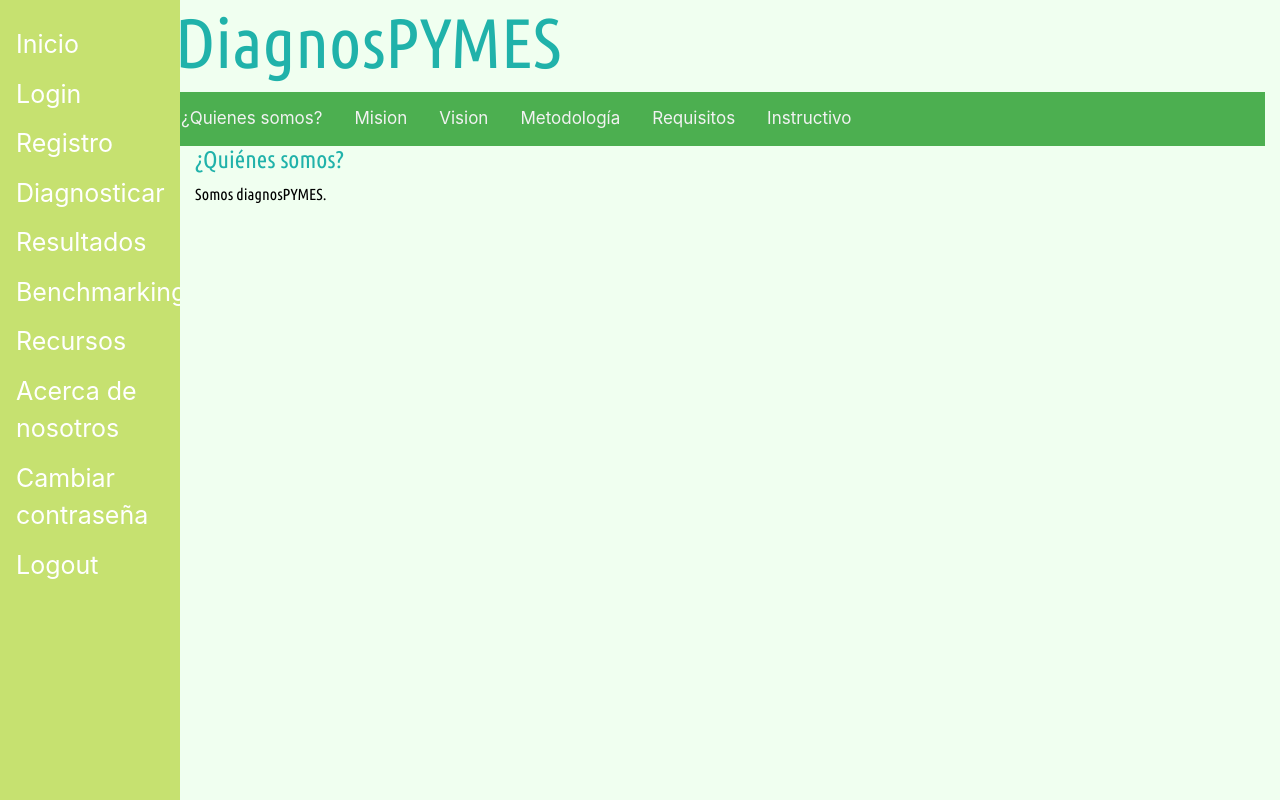
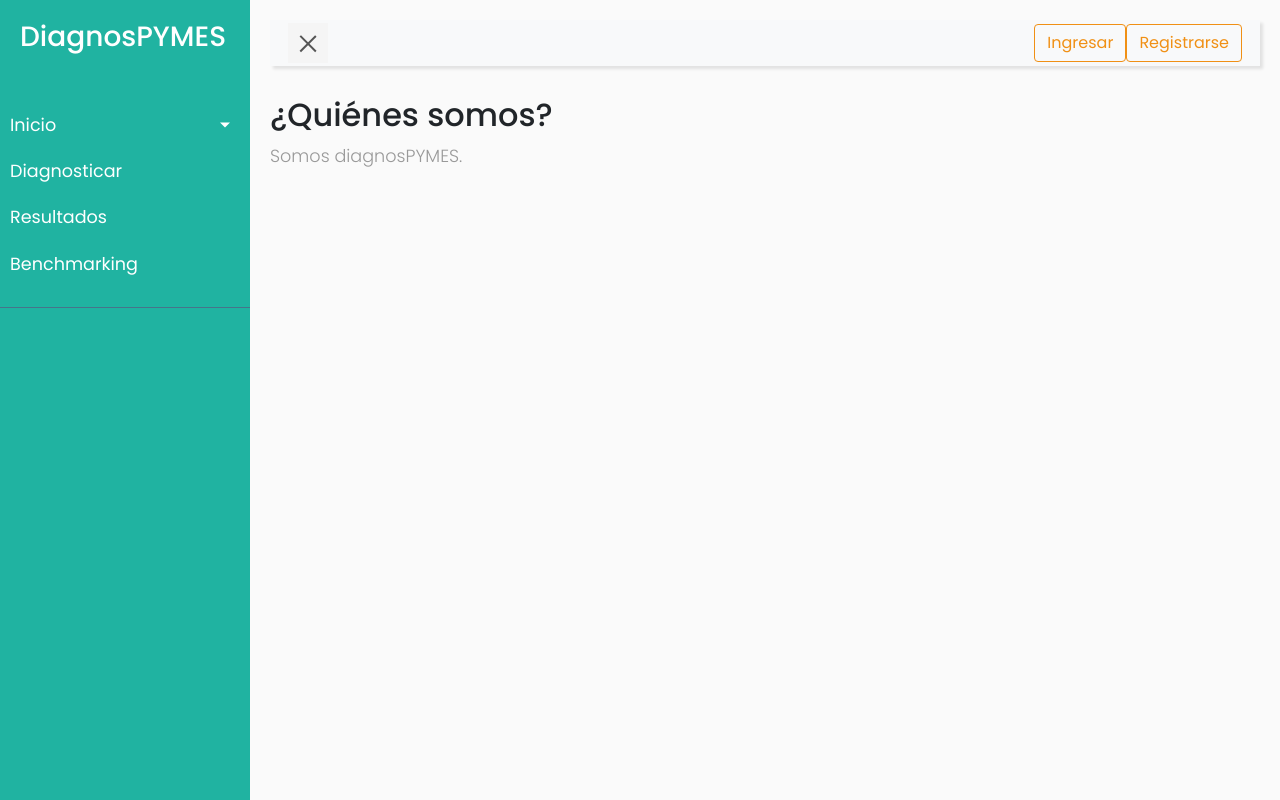
Before and after one commit to DiagnosPymes/diagnospymes, a Django app: page / in a window 1280 px wide. Run offline with Django 3.2, Linux system fonts and the light colour scheme; some libraries are stand-ins or nearby versions.

Commit message:
base template updated

```diff
--- /dev/null
+++ b/mm_evaluation/static/mm_evaluation/css/sidebar.css
@@ -0,0 +1,397 @@
+/*
+    DEMO STYLE
+*/
+@import "https://fonts.googleapis.com/css?family=Poppins:300,400,500,600,700";
+
+:root {
+    --first-color:#20B3A1;
+    --second-color:#15BFF0;
+    --third-color:#4AD18E;
+    --third-border-color:#c5e3d4;
+    --third-hover-color:#008f47;
+    --fourth-color:#F09015;
+    --fourth-hover-color:#c97100;
+    --fourth-border-color:#f7e0c3;
+    --dark-color:#344A58;
+}
+
+body {
+    font-family: 'Poppins', sans-serif;
+    background: #fafafa;
+}
+
+p {
+    font-family: 'Poppins', sans-serif;
+    font-size: 1.1em;
+    font-weight: 300;
+    line-height: 1.7em;
+    color: #999;
+}
+
+a, a:hover, a:focus {
+    color: inherit;
+    text-decoration: none;
+    transition: all 0.3s;
+}
+
+.navbar {
+    padding: 3px 3px;
+    background: #fff;
+    border: none;
+    border-radius: 0;
+    margin-bottom: 30px;
+    box-shadow: 3px 3px 3px rgba(0, 0, 0, 0.1);
+}
+
+.navbar-btn {
+    box-shadow: none;
+    outline: none !important;
+    border: none;
+}
+
+.line {
+    width: 100%;
+    height: 1px;
+    border-bottom: 1px dashed #ddd;
+    margin: 40px 0;
+}
+
+.btn-outline-fourth {
+  color: var(--fourth-color);
+  background-color: transparent;
+  background-image: none;
+  border-color: var(--fourth-color);
+}
+
+.btn-outline-fourth:hover {
+  color: #fff;
+  background-color: var(--fourth-color);
+  border-color: var(--fourth-color);
+}
+
+.btn-outline-secondary:hover {
+  color: #fff;
+  background-color: var(--fourth-color);
+  border-color: var(--fourth-color);
+}
+
+.btn-outline-fourth:focus, .btn-outline-fourth.focus {
+  box-shadow: 0 0 0 0.2rem rgba(240, 144, 21, 0.5);
+}
+
+.btn-outline-fourth.disabled, .btn-outline-fourth:disabled {
+  color: var(--fourth-color);
+  background-color: transparent;
+}
+
+.btn-outline-fourth:not(:disabled):not(.disabled):active, .btn-outline-fourth:not(:disabled):not(.disabled).active,
+.show > .btn-outline-fourth.dropdown-toggle {
+  color: #fff;
+  background-color: var(--fourth-color);
+  border-color: var(--fourth-color);
+}
+
+.btn-outline-fourth:not(:disabled):not(.disabled):active:focus, .btn-outline-fourth:not(:disabled):not(.disabled).active:focus,
+.show > .btn-outline-fourth.dropdown-toggle:focus {
+  box-shadow: 0 0 0 0.2rem rgba(240, 144, 21, 0.5);
+}
+
+
+.btn-third {
+  color: #fff;
+  background-color: var(--third-color);
+  border-color: var(--third-border-color);
+}
+
+.btn-third:hover {
+  color: #fff;
+  background-color: var(--third-hover-color);
+  border-color: var(--third-border-color);
+}
+
+.btn-third:focus, .btn-third.focus {
+  box-shadow: 0 0 0 0.2rem rgba(0, 123, 255, 0.5);
+}
+
+.btn-third.disabled, .btn-third:disabled {
+  color: #fff;
+  background-color: var(--third-hover-color);
+  border-color: var(--third-border-color);
+}
+
+.btn-third:not(:disabled):not(.disabled):active, .btn-third:not(:disabled):not(.disabled).active,
+.show > .btn-third.dropdown-toggle {
+  color: #fff;
+  background-color: #0062cc;
+  border-color: #005cbf;
+}
+
+.btn-third:not(:disabled):not(.disabled):active:focus, .btn-third:not(:disabled):not(.disabled).active:focus,
+.show > .btn-third.dropdown-toggle:focus {
+  box-shadow: 0 0 0 0.2rem rgba(0, 123, 255, 0.5);
+}
+.btn-fourth {
+  color: #fff;
+  background-color: var(--fourth-color);
+  border-color: var(--fourth-border-color);
+}
+
+.btn-fourth:hover {
+  color: #fff;
+  background-color: var(--fourth-hover-color);
+  border-color: var(--fourth-border-color);
+}
+
+.btn-fourth:focus, .btn-fourth.focus {
+  box-shadow: 0 0 0 0.2rem rgba(0, 123, 255, 0.5);
+}
+
+.btn-fourth.disabled, .btn-fourth:disabled {
+  color: #fff;
+  background-color: var(--fourth-hover-color);
+  border-color: var(--fourth-border-color);
+}
+
+.btn-fourth:not(:disabled):not(.disabled):active, .btn-fourth:not(:disabled):not(.disabled).active,
+.show > .btn-fourth.dropdown-toggle {
+  color: #fff;
+  background-color: #0062cc;
+  border-color: #005cbf;
+}
+
+.btn-fourth:not(:disabled):not(.disabled):active:focus, .btn-fourth:not(:disabled):not(.disabled).active:focus,
+.show > .btn-fourth.dropdown-toggle:focus {
+  box-shadow: 0 0 0 0.2rem rgba(0, 123, 255, 0.5);
+}
+
+
+.flex-container{
+  display: -webkit-flex; /* NEW - Safari 6.1+. iOS 7.1+, BB10 */
+  display: flex;         /* NEW, Spec - Firefox, Chrome, Opera */
+
+  justify-content: center;
+  align-items: center;
+
+  width: 400px;
+  height: 200px;
+  background-color: #3498db;
+}
+
+
+.btn-link {
+  font-weight: 400;
+  color: var(--third-hover-color);
+  background-color: transparent;
+}
+
+.btn-link:hover {
+  color: var(--third-hover-color);
+  text-decoration: underline;
+  background-color: transparent;
+  border-color: transparent;
+}
+
+.btn-link:focus, .btn-link.focus {
+  text-decoration: underline;
+  border-color: transparent;
+  box-shadow: none;
+}
+
+.btn-link:disabled, .btn-link.disabled {
+  color: var(--third-hover-color);
+  pointer-events: none;
+}
+
+.page-link {
+  position: relative;
+  display: block;
+  padding: 0.5rem 0.75rem;
+  margin-left: -1px;
+  line-height: 1.25;
+  color: var(--third-color);
+  background-color: #fff;
+  border: 1px solid var(--third-border-color);
+}
+
+.page-link:hover {
+  z-index: 2;
+  color: var(--third-hover-color);
+  text-decoration: none;
+  background-color: #ebe6e1;
+  border-color: var(--third-border-color);
+}
+
+.page-item.active .page-link {
+  z-index: 1;
+  color: #fff;
+  background-color: var(--third-color);
+  border-color: var(--third-border-color);
+}
+
+.page-link:focus {
+  z-index: 2;
+  outline: 0;
+  box-shadow: 0 0 0 0.2rem rgba(0, 123, 255, 0.25);
+}
+
+.page-link:not(:disabled):not(.disabled) {
+  cursor: pointer;
+}
+
+
+
+/* ---------------------------------------------------
+    SIDEBAR STYLE
+----------------------------------------------------- */
+
+.wrapper {
+    display: flex;
+    width: 100%;
+    align-items: stretch;
+    perspective: 1500px;
+}
+
+
+#sidebar {
+    min-width: 250px;
+    max-width: 250px;
+    background: var(--first-color);
+    color: #fff;
+    transition: all 0.6s cubic-bezier(0.945, 0.020, 0.270, 0.665);
+    transform-origin: bottom left;
+}
+
+#sidebar.active {
+    margin-left: -250px;
+    transform: rotateY(100deg);
+}
+
+#sidebar .sidebar-header {
+    padding: 20px;
+    background: var(--first-color);
+}
+
+#sidebar ul.components {
+    padding: 20px 0;
+    border-bottom: 1px solid #47748b;
+}
+
+#sidebar ul p {
+    color: #fff;
+    padding: 10px;
+}
+
+#sidebar ul li a {
+    padding: 10px;
+    font-size: 1.1em;
+    display: block;
+}
+#sidebar ul li a:hover {
+    color: var(--first-color);
+    background: #fff;
+}
+
+#sidebar ul li.active > a, a[aria-expanded="true"] {
+    color: #fff;
+    background: var(--first-color);
+}
+
+
+a[data-toggle="collapse"] {
+    position: relative;
+}
+
+.dropdown-toggle::after {
+    display: block;
+    position: absolute;
+    top: 50%;
+    right: 20px;
+    transform: translateY(-50%);
+}
+
+ul ul a {
+    font-size: 0.9em !important;
+    padding-left: 30px !important;
+    background: var(--first-color);
+}
+
+
+
+/* ---------------------------------------------------
+    CONTENT STYLE
+----------------------------------------------------- */
+#content {
+    width: 100%;
+    padding: 20px;
+    min-height: 100vh;
+    transition: all 0.3s;
+}
+
+#sidebarCollapse {
+    width: 40px;
+    height: 40px;
+    background: #f5f5f5;
+    cursor: pointer;
+}
+
+#sidebarCollapse span {
+    width: 80%;
+    height: 2px;
+    margin: 0 auto;
+    display: block;
+    background: #555;
+    transition: all 0.8s cubic-bezier(0.810, -0.330, 0.345, 1.375);
+    transition-delay: 0.2s;
+}
+
+#sidebarCollapse span:first-of-type {
+    transform: rotate(45deg) translate(2px, 2px);
+}
+#sidebarCollapse span:nth-of-type(2) {
+    opacity: 0;
+}
+#sidebarCollapse span:last-of-type {
+    transform: rotate(-45deg) translate(1px, -1px);
+}
+
+
+#sidebarCollapse.active span {
+    transform: none;
+    opacity: 1;
+    margin: 5px auto;
+}
+
+
+/* ---------------------------------------------------
+    MEDIAQUERIES
+----------------------------------------------------- */
+@media (max-width: 768px) {
+    #sidebar {
+        margin-left: -250px;
+        transform: rotateY(90deg);
+    }
+    #sidebar.active {
+        margin-left: 0;
+        transform: none;
+    }
+    #sidebarCollapse span:first-of-type,
+    #sidebarCollapse span:nth-of-type(2),
+    #sidebarCollapse span:last-of-type {
+        transform: none;
+        opacity: 1;
+        margin: 5px auto;
+    }
+    #sidebarCollapse.active span {
+        margin: 0 auto;
+    }
+    #sidebarCollapse.active span:first-of-type {
+        transform: rotate(45deg) translate(2px, 2px);
+    }
+    #sidebarCollapse.active span:nth-of-type(2) {
+        opacity: 0;
+    }
+    #sidebarCollapse.active span:last-of-type {
+        transform: rotate(-45deg) translate(1px, -1px);
+    }
+
+}
--- a/mm_evaluation/templates/mm_evaluation/base.html
+++ b/mm_evaluation/templates/mm_evaluation/base.html
@@ -1,135 +1,119 @@
+<!DOCTYPE html>
 {% load static %}
-<html lang="en">
+<html>
     <head>
-        <style>
-/* Add a black background color to the top navigation */
-.topnav {
-    background-color: #4CAF50;
-    overflow: hidden;
-    margin-left: 60px;
-}
+        <meta http-equiv="X-UA-Compatible" content="IE=edge">
+        <meta name="viewport" content="width=device-width, initial-scale=1">
+        <meta charset="utf-8">
+        <link href="{% static 'mm_evaluation/css/sidebar.css' %}" rel="stylesheet">
 
-     .topnav a {
-         float: left;
-         color: #f2f2f2;
-         text-align: center;
-         padding: 14px 16px;
-         text-decoration: none;
-         font-size: 17px;
-     }
-
-     .topnav a:hover {
-         background-color: #C6E170;
-         color: black;
-     }
-
-     .topnav a.active {
-         background-color: #1C344E;
-         color: ;
-     }
-
-     .sidenav {
-         height: 100%;
-         width: 180px;
-         position: fixed;
-         z-index: 1;
-         top: 0;
-         left: 0;
-         background-color: #C6E170;
-         overflow-x: hidden;
-         padding-top: 20px;
-     }
-
-     .sidenav a {
-         padding: 6px 8px 6px 16px;
-         text-decoration: none;
-         font-size: 25px;
-         color: white;
-         display: block;
-     }
-
-     .sidenav a:hover {
-         color: #92C46D;
-     }
-
-     @media screen and (max-height: 450px) {
-         .sidenav {padding-top: 15px;}
-         .sidenav a {font-size: 18px;}
-     }
-
-     .main {
-         margin-left: 60px; /* Same as the width of the sidenav */
-         font-size: 28px; /* Increased text to enable scrolling */
-         padding: 0px 10px;
-     }
-
-     .main h1 {
-         color: lightseagreen;
-         font-family: 'Ubuntu Condensed', sans-serif;
-         font-size: 200%;
-
-     }
-
-     .content {
-         margin-left: 90px;
-     }
-
-     .content h2 {
-         color: lightseagreen;
-         font-family: 'Ubuntu Condensed', sans-serif;
-         font-size: 150%;
-
-     }
-
-     .content h1 {
-         color: lightseagreen;
-         font-family: 'Ubuntu Condensed', sans-serif;
-         font-size: 250%;
-
-     }
-
-     .content p {
-         color: black;
-         font-family: 'Ubuntu Condensed', sans-serif;
-         font-size: 100%;
-     }
-
-        </style>
-        <link href="https://fonts.googleapis.com/css2?family=Roboto:wght@500&family=Ubuntu+Condensed&display=swap" rel="stylesheet">
+        <!--<link href="https://fonts.googleapis.com/css2?family=Roboto:wght@500&family=Ubuntu+Condensed&display=swap" rel="stylesheet">-->
         {% load bootstrap4 %}
         {% load fontawesome_5 %}
         {% load static %}
         {# Load CSS and JavaScript #}
         {% bootstrap_css %}
         {% bootstrap_javascript jquery='full' %}
-        <script type="text/javascript" src="{% static 'mm_evaluation/js/bootstrap-slider.js' %}"></script>
         {# Display django.contrib.messages as Bootstrap alerts #}
         {% bootstrap_messages %}
-        <meta name="viewport" content="width=device-width, initial-scale=1">
         <style>
 .slider.slider-horizontal .tooltip.tooltip-main.in,
 .slider.slider-vertical .tooltip.tooltip-main.in { opacity: 1 !important; }
         </style>
+        <!-- Our Custom CSS -->
+        <link href="{% static 'mm_evaluation/css/sidebar.css' %}" rel="stylesheet">
+
     </head>
+    <body>
+        <div class="wrapper">
+            <nav id="sidebar">
+                <div class="sidebar-header">
+                    <h3>DiagnosPYMES</h3>
+                </div>
+                <ul class="list-unstyled components">
+                    <li class="active">
+                        <a href="#homeSubmenu" data-toggle="collapse" aria-expanded="false" class="dropdown-toggle">Inicio</a>
+                        <ul class="collapse list-unstyled" id="homeSubmenu">
+                            <li>
+                                <a href="{% url 'mm_evaluation:index' %}">¿Quiénes somos?</a>
+                            </li>
+                            <li>
+                                <a href="{% url 'mm_evaluation:mission' %}">Misión</a>
+                            </li>
+                            <li>
+                                <a href="{% url 'mm_evaluation:vision' %}">Visión</a>
+                            </li>
+                            <li>
+                                <a href="{% url 'mm_evaluation:methodology' %}">Metodología</a>
+                            </li>
+                            <li>
+                                <a href="{% url 'mm_evaluation:requirements' %}">Requisitos</a>
+                            </li>
+                            <li>
+                                <a href="{% url 'mm_evaluation:instructions' %}">Instructivo</a>
+                            </li>
+                            <li>
+                                <a href="{% url 'mm_evaluation:resources' %}">Recursos</a>
+                            </li>
+                            <li>
+                                <a href="{% url 'mm_evaluation:us' %}">Acerca de nosotros</a>
+                            </li>
+                        </ul>
+                    </li>
 
-    <body style="background-color:honeydew;">
-        <div class="sidenav">
-            <a href="{% url 'mm_evaluation:index' %}">Inicio</a>
-            <a href="{% url 'mm_evaluation:login' %}">Login</a>
-            <a href="{% url 'mm_evaluation:registration' %}">Registro</a>
+                    <li>
                         <a href="{% url 'mm_evaluation:begin_or_continue_autoevaluation' %}">Diagnosticar</a>
+                    </li>
+                    <li>
                         <a href="{% url 'mm_evaluation:results' %}">Resultados</a>
+                    </li>
+                    <li>
                         <a href="{% url 'mm_evaluation:benchmarking' %}">Benchmarking</a>
-            <a href="{% url 'mm_evaluation:resources' %}">Recursos</a>
-            <a href="{% url 'mm_evaluation:us' %}">Acerca de nosotros</a>
-            <a href="{% url 'mm_evaluation:password_change' %}">Cambiar contraseña</a>
-            <a href="{% url 'mm_evaluation:logout' %}">Logout</a>
+                    </li>
+                </ul>
+            </nav>
+            <div id="content">
+                <nav class="navbar sticky-top navbar-expand-lg navbar-light bg-light">
+                    <div class="container-fluid">
+
+                        <button type="button" id="sidebarCollapse" class="navbar-btn">
+                            <span></span>
+                            <span></span>
+                            <span></span>
+                        </button>
+                        <button class="btn btn-dark d-inline-block d-lg-none ml-auto" type="button" data-toggle="collapse" data-target="#navbarSupportedContent" aria-controls="navbarSupportedContent" aria-expanded="false" aria-label="Toggle navigation">
+                            <i class="fas fa-align-justify"></i>
+                        </button>
+                        <!--<img src="{% static 'mm_evaluation/Logo.png' %}" alt="DiagnosPYMES" width="150" height="60">-->
+                        <div class="collapse navbar-collapse" id="navbarSupportedContent">
+                            <ul class="nav navbar-nav ml-auto">
+                                {% if user.is_authenticated %}
+                                <a class="btn btn-outline-secondary  disabled" role="button">Usuario: {{ user.username }}</a>
+                                <a class="btn btn-outline-secondary " href="{% url 'mm_evaluation:password_change' %}" role="button">Cambiar contraseña</a>
+                                <a class="btn btn-outline-fourth " href="{% url 'mm_evaluation:logout' %}" role="button">Logout</a>
+                                {% else %}
+                                <a class="btn btn-outline-fourth" href="{% url 'mm_evaluation:login' %}">Ingresar</a>
+                                <a class="btn btn-outline-fourth" href="{% url 'mm_evaluation:registration' %}">Registrarse</a>
+                                {% endif %}
+                            </ul>
                         </div>
-        <div class="content">
-            <div class="col-md-12">
+                    </div>
+                </nav>
                 {% block content %}
                 {% endblock %}
             </div>
         </div>
+        </div>
+
+        <script type="text/javascript">
+            $(document).ready(function () {
+                $('#sidebarCollapse').on('click', function () {
+                    $('#sidebar').toggleClass('active');
+                    $(this).toggleClass('active');
+                });
+            });
+        </script>
     </body>
 </html>
+<!--
+-->
--- a/mm_evaluation/templates/mm_evaluation/index.html
+++ b/mm_evaluation/templates/mm_evaluation/index.html
@@ -1,25 +1,9 @@
 {% extends 'mm_evaluation/base.html' %}
-<head>
-    <meta name="viewport" content="width=device-width, initial-scale=1">
-</head>
 {% block content %}
 {% block title %}<title>DiagnosPYMES</title>{% endblock %}
-<body style="background-color:honeydew;">
-    <div class="main">
-        <h1>DiagnosPYMES</h1>
-    </div>
-    <div class="topnav">
-        <a href="{% url 'mm_evaluation:index' %}">¿Quienes somos?</a>
-        <a href="{% url 'mm_evaluation:mission' %}">Mision</a>
-        <a href="{% url 'mm_evaluation:vision' %}">Vision</a>
-        <a href="{% url 'mm_evaluation:methodology' %}">Metodología</a>
-        <a href="{% url 'mm_evaluation:requirements' %}">Requisitos</a>
-        <a href="{% url 'mm_evaluation:instructions' %}">Instructivo</a>
-    </div>
-    <div class="content">
-        <h2>{{ title }}</h2>
-        <p>{{ content }}</p>
-    </div>
-
-</body>
+{% load static %}
+<div class="content">
+    <h2>{{ title }}</h2>
+    <p>{{ content }}</p>
+</div>
 {% endblock %}
```
Also changed, not shown: diagnospymes/settings.py (+6 -1 lines). Lines whose indentation alone changed are shown as unchanged.
